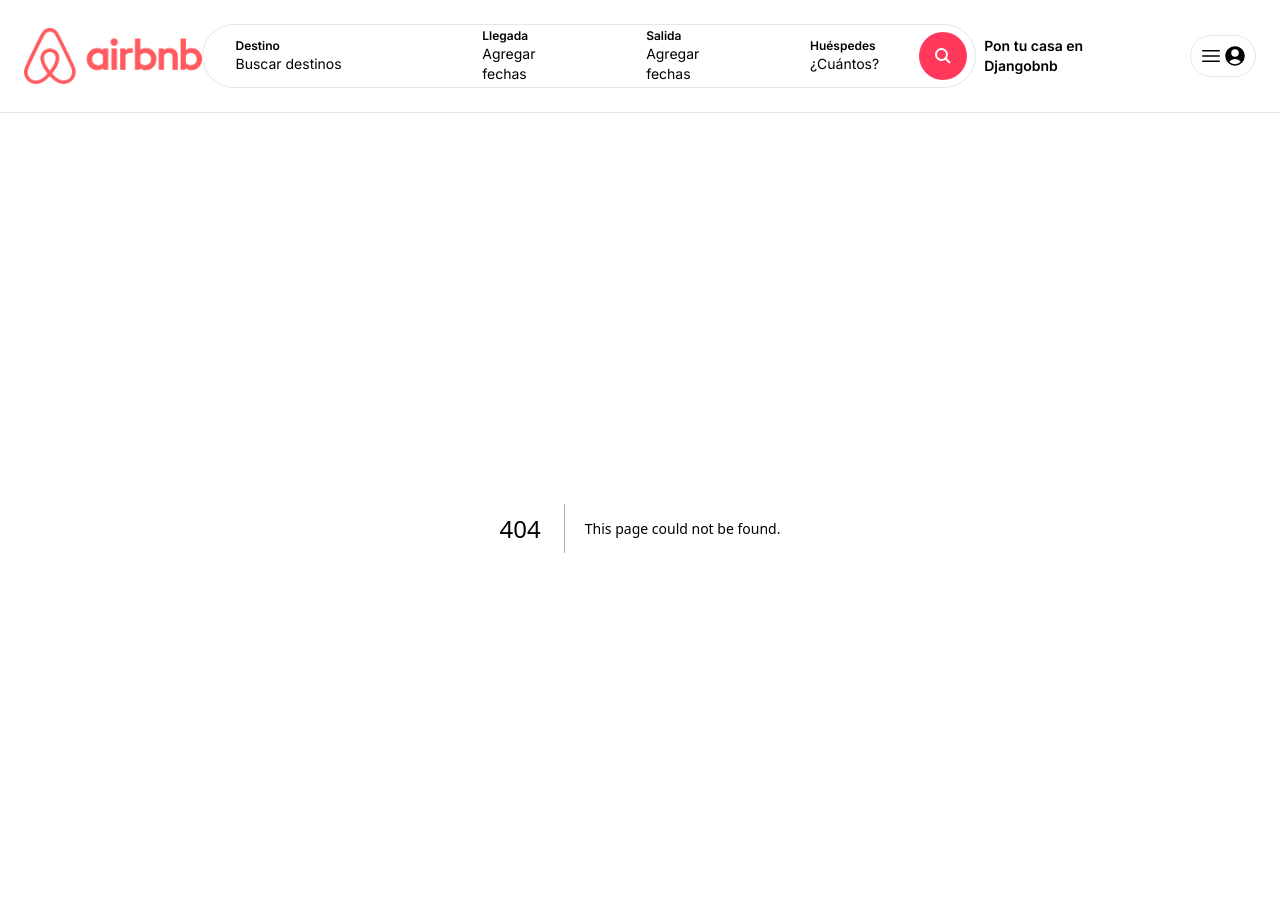
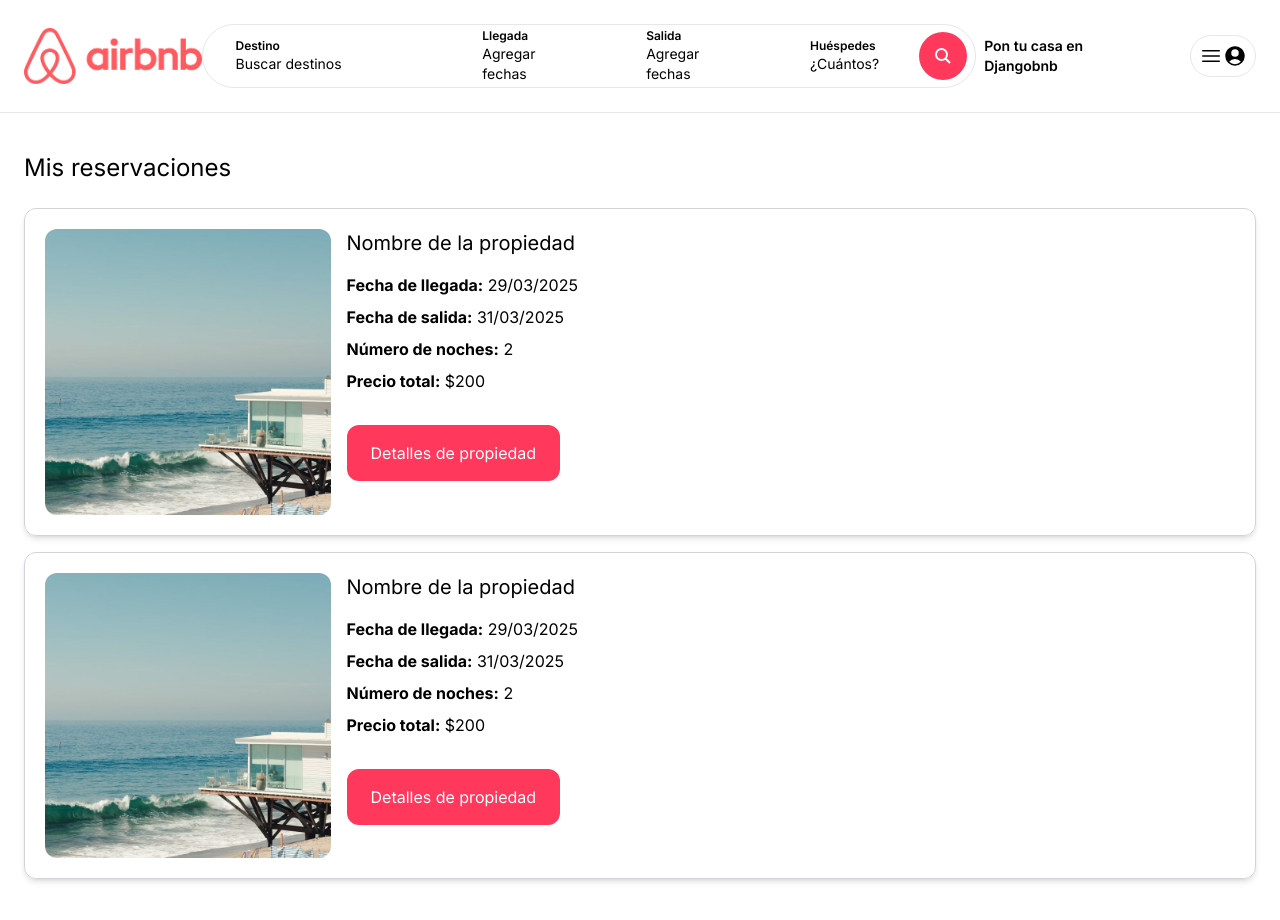
Before and after one commit to DerekAguilar/djangobnb, a Next.js app: page /myreservations in a window 1280 px wide. Before the commit this address had no page. Shown: the top 920 px of the page. Built offline with nearby package versions, Linux system fonts and the light colour scheme.

Commit message:
07 My reservations page (static)

```diff
--- /dev/null
+++ b/app/myreservations/page.tsx
@@ -0,0 +1,59 @@
+import Image from "next/image";
+
+const MyReservationsPage=()=>{
+    return (
+        <main className="max-w-[1500px] mx-auto px-6 pb-6">
+            <h1 className="my-6 text-2xl">
+                Mis reservaciones
+            </h1>
+            <div className="space-y-4">
+                <div className="p-5 grid grid-cols-1 md:grid-cols-4 gap-4 shadow-md border border-gray-300 rounded-xl">
+                    <div className="col-span-1">
+                        <div className="relative overflow-hidden aspect-square rounded-xl">
+                            <Image
+                            fill
+                            src="/beach_1.jpg"
+                            className="hover:scale-110 object-cover transition h-full w-full"
+                            alt="Casa de playa"
+                            />
+                        </div>
+                    </div>
+                    <div className="col-span-1 md:col-span-3">
+                        <h2 className="mb-4 text-xl">
+                            Nombre de la propiedad
+                        </h2>
+                        <p className="mb-2"><strong>Fecha de llegada:</strong> 29/03/2025</p>
+                        <p className="mb-2"><strong>Fecha de salida:</strong> 31/03/2025</p>
+                        <p className="mb-2"><strong>Número de noches:</strong> 2</p>
+                        <p className="mb-2"><strong>Precio total:</strong> $200</p>
+                        <div className="mt-6 inline-block cursor-pointer py-4 px-6 bg-airbnb text-white rounded-xl">Detalles de propiedad</div>
+                    </div>
+                </div>
+                <div className="p-5 grid grid-cols-1 md:grid-cols-4 gap-4 shadow-md border border-gray-300 rounded-xl">
+                    <div className="col-span-1">
+                        <div className="relative overflow-hidden aspect-square rounded-xl">
+                            <Image
+                            fill
+                            src="/beach_1.jpg"
+                            className="hover:scale-110 object-cover transition h-full w-full"
+                            alt="Casa de playa"
+                            />
+                        </div>
+                    </div>
+                    <div className="col-span-1 md:col-span-3">
+                        <h2 className="mb-4 text-xl">
+                            Nombre de la propiedad
+                        </h2>
+                        <p className="mb-2"><strong>Fecha de llegada:</strong> 29/03/2025</p>
+                        <p className="mb-2"><strong>Fecha de salida:</strong> 31/03/2025</p>
+                        <p className="mb-2"><strong>Número de noches:</strong> 2</p>
+                        <p className="mb-2"><strong>Precio total:</strong> $200</p>
+                        <div className="mt-6 inline-block cursor-pointer py-4 px-6 bg-airbnb text-white rounded-xl">Detalles de propiedad</div>
+                    </div>
+                </div>
+            </div>
+        </main>
+    )
+}
+
+export default MyReservationsPage;
```
